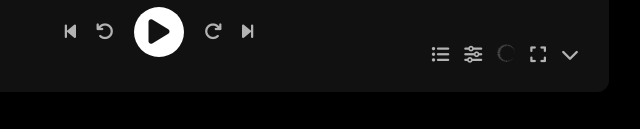
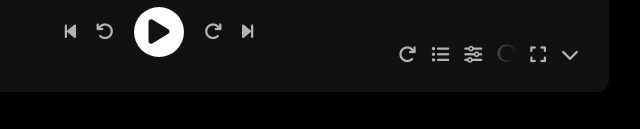
Before and after one commit to Rhalza/music-player, a plain HTML site: page index.html in a window 1280 px wide. Shown: the part 668-797 px from the top of the page, 481-1121 px from the left. Drawn offline with Linux system fonts and the light colour scheme.

Commit message:
Update index.html

```diff
--- a/index.html
+++ b/index.html
@@ -48,6 +48,7 @@
                     <input type="range" id="volume-slider" min="0" max="1" step="0.01" value="1">
                 </div>
                 <div class="extra-buttons">
+                    <button id="loop-btn" class="control-btn" title="Loop: Off"><i class="fas fa-redo"></i></button>
                     <button id="playlist-btn" class="control-btn" title="Playlist"><i class="fas fa-list-ul"></i></button>
                     <button id="eq-btn" class="control-btn" title="Equalizer"><i class="fas fa-sliders-h"></i></button>
                     <button id="settings-btn" class="control-btn" title="Spectrum Settings"><img src="spectrum.png" alt="Spectrum Settings"></button>
```
